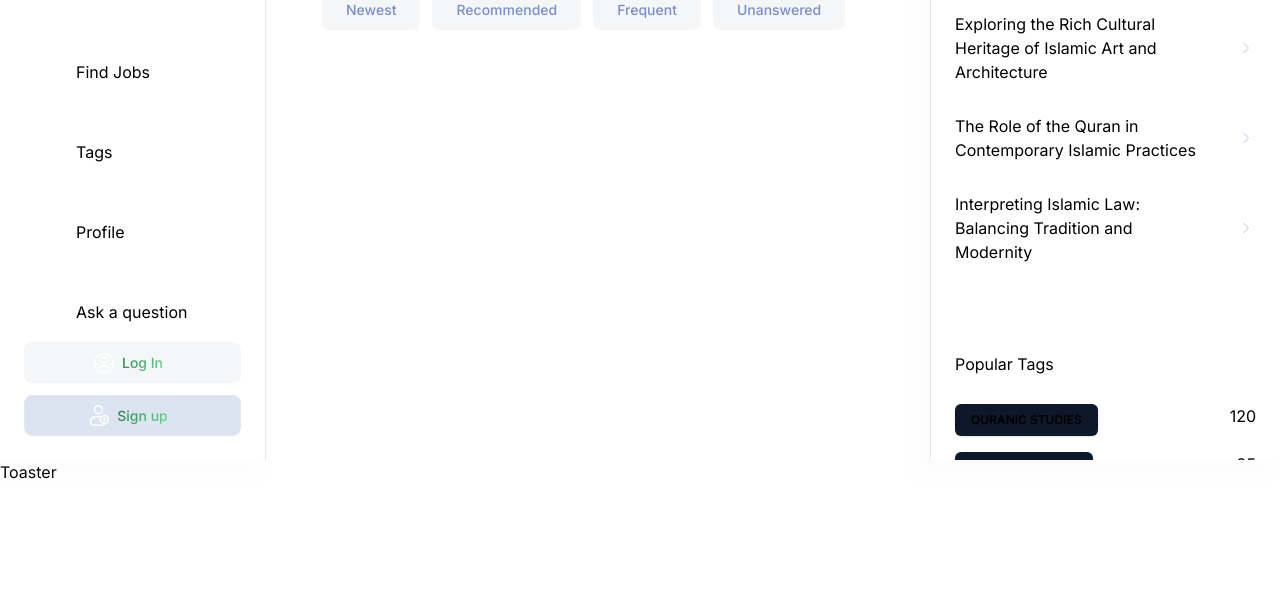
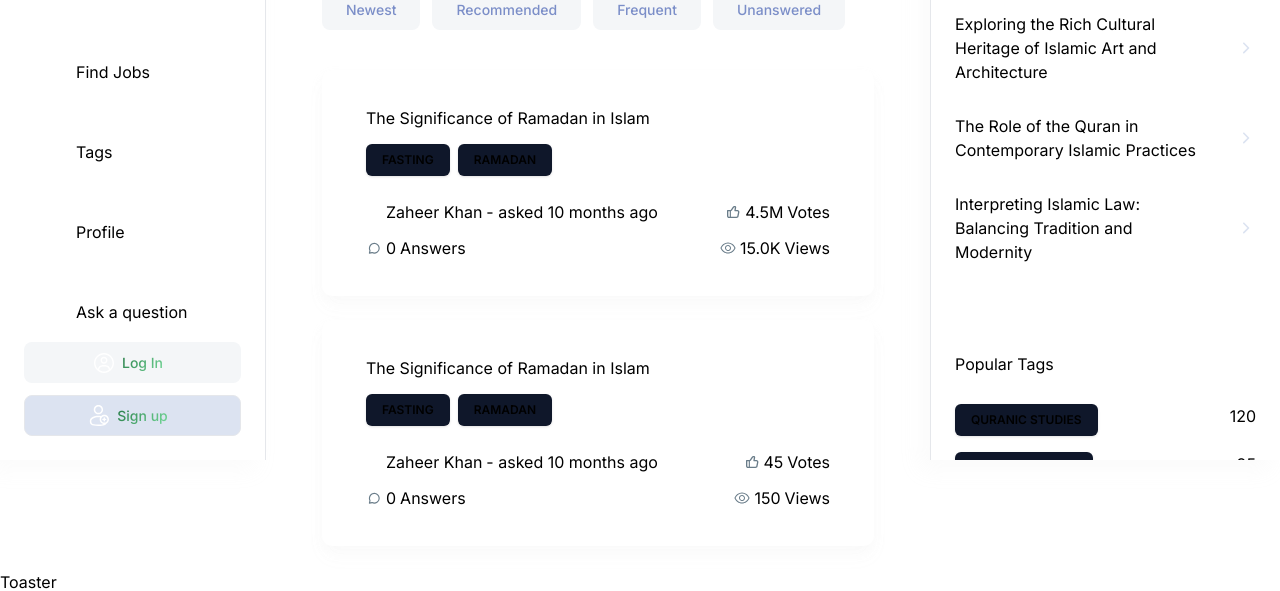
Before and after one commit to Zaheer-zk/islamic-overflow, a Next.js app: page / in a window 1280 px wide. Shown: the part 340-931 px from the top of the page. Before the commit the page ends 824 px from the top, so only its background shows below. Built offline with nearby package versions, Linux system fonts and the light colour scheme; no server answers.

Commit message:
Add Static Home Page Ui

```diff
--- a/app/(root)/(home)/page.tsx
+++ b/app/(root)/(home)/page.tsx
@@ -1,9 +1,48 @@
+import QuestionCard from '@/components/card/QuestionCard';
 import HomeFilters from '@/components/home/HomeFilters';
+import NoResult from '@/components/shared/NoResult';
 import Filters from '@/components/shared/search/Filters';
 import LocalSearchBar from '@/components/shared/search/LocalSearchBar';
 import { Button } from '@/components/ui/button';
 import { HomePageFilters } from '@/constants/filters';
 import Link from 'next/link';
+
+const questions = [
+  {
+    _id: '1',
+    title: 'The Significance of Ramadan in Islam',
+    tags: [
+      { _id: '1', name: 'Fasting' },
+      { _id: '2', name: 'Ramadan' },
+    ],
+    author: {
+      _id: '1',
+      name: 'Zaheer Khan',
+      picture: '/path/to/author-image.jpg',
+    },
+    upvotes: 4500000,
+    views: 15000,
+    answers: [],
+    createdAt: new Date('2023-01-15T10:00:00.000Z'),
+  },
+  {
+    _id: '2',
+    title: 'The Significance of Ramadan in Islam',
+    tags: [
+      { _id: '1', name: 'Fasting' },
+      { _id: '2', name: 'Ramadan' },
+    ],
+    author: {
+      _id: '1',
+      name: 'Zaheer Khan',
+      picture: '/path/to/author-image.jpg',
+    },
+    upvotes: 45,
+    views: 150,
+    answers: [],
+    createdAt: new Date('2023-01-15T10:00:00.000Z'),
+  },
+];
 
 export default function Home() {
   return (
@@ -18,11 +57,12 @@
       </div>
       <div className='mt-11 flex justify-between gap-5 max-sm:flex-col sm:items-center'>
         <LocalSearchBar
-         route='/'
-         iconPosition='left'
-         imgSrc='/assets/icons/search.svg'
-         placeholder='Search for questions...'
-         otherClasses='flex-1'/>
+          route='/'
+          iconPosition='left'
+          imgSrc='/assets/icons/search.svg'
+          placeholder='Search for questions...'
+          otherClasses='flex-1'
+        />
         <Filters
           filters={HomePageFilters}
           otherClasses='min-h-[56px] sm:min-w-[170px]'
@@ -31,6 +71,31 @@
       </div>
 
       <HomeFilters />
+
+      <div className='mt-10 flex w-full flex-col gap-6'>
+        {questions.length > 0 ? (
+          questions.map((question) => (
+            <QuestionCard
+              key={question._id}
+              _id={question._id}
+              title={question.title}
+              tags={question.tags}
+              author={question.author}
+              upvotes={question.upvotes}
+              views={question.views}
+              answers={question.answers}
+              createdAt={question.createdAt}
+            />
+          ))
+        ) : (
+          <NoResult
+            title='There are no question to show'
+            description='Be the first to break the silence! 🚀 Ask a Question and kickstart the discussion. our query could be the next big thing others learn from. Get involved! 💡'
+            link='/ask-question'
+            linkTitle='Ask a Question'
+          />
+        )}
+      </div>
     </>
   );
 }
--- /dev/null
+++ b/components/card/QuestionCard.tsx
@@ -0,0 +1,87 @@
+import React from 'react';
+import Tags from '../shared/navbar/Tags';
+import Link from 'next/link';
+import ShowStacksData from '../shared/ShowStacksData';
+import { formatNumberWithSuffix, getTimestamp } from '@/lib/utils';
+
+interface Props {
+  _id: string;
+  title: string;
+  tags: { _id: string; name: string }[];
+  author: { _id: string; name: string; picture: string };
+  upvotes: number;
+  views: number;
+  answers: Array<object>;
+  createdAt: Date;
+}
+
+const QuestionCard = ({
+  _id,
+  title,
+  tags,
+  author,
+  upvotes,
+  views,
+  answers,
+  createdAt,
+}: Props) => {
+  const askedData = getTimestamp(createdAt);
+
+  return (
+    <div className='card-wrapper rounded-[10px] p-9 sm:px-11'>
+      <div className='flex flex-col-reverse justify-between gap-5 sm:flex-row'>
+        <div>
+          <span className='subtle-regular text-dark400_light700 line-clamp-1 flex sm:hidden'>
+            {askedData}
+          </span>
+          <Link href={`/question/${_id}`}>
+            <h3 className='text-dark200_light900 sm:h3-semibold base-semibold'>
+              {title}
+            </h3>
+          </Link>
+        </div>
+        {/* add a edit button for the author */}
+      </div>
+      <div className='mt-3.5 flex flex-wrap gap-2'>
+        {tags.map((tag) => (
+          <Tags key={tag._id} _id={tag._id} name={tag.name} />
+        ))}
+      </div>
+
+      <div className='flex-between mt-6 w-full flex-wrap gap-3'>
+        <ShowStacksData
+          imgUrl='/assets/icons/avatar.svg'
+          alt='Avatar'
+          href={`/profile/${author._id}`}
+          value={author.name}
+          title={` - asked ${askedData}`}
+          isAuthor={true}
+          textStyles='small-medium text-dark400_light800'
+        />
+        <ShowStacksData
+          imgUrl='/assets/icons/like.svg'
+          alt='Upvotes'
+          value={formatNumberWithSuffix(upvotes)}
+          title='Votes'
+          textStyles='small-medium text-dark400_light800'
+        />
+        <ShowStacksData
+          imgUrl='/assets/icons/message.svg'
+          alt='Answers'
+          value={answers.length}
+          title='Answers'
+          textStyles='small-medium text-dark400_light800'
+        />
+        <ShowStacksData
+          imgUrl='/assets/icons/eye.svg'
+          alt='eye'
+          value={formatNumberWithSuffix(views)}
+          title='Views'
+          textStyles='small-medium text-dark400_light800'
+        />
+      </div>
+    </div>
+  );
+};
+
+export default QuestionCard;
--- /dev/null
+++ b/components/shared/NoResult.tsx
@@ -0,0 +1,43 @@
+import React from 'react';
+import Image from 'next/image';
+import Link from 'next/link';
+import { Button } from '../ui/button';
+
+interface Props {
+  title: string;
+  description: string;
+  link: string;
+  linkTitle: string;
+}
+
+const NoResult = ({ title, description, link, linkTitle }: Props) => {
+  return (
+    <div className='mt-10 flex w-full flex-col items-center justify-center'>
+      <Image
+        src='/assets/images/light-no-result-illustration.png'
+        alt='no question'
+        width={250}
+        height={270}
+        className='block object-contain dark:hidden'
+      />
+      <Image
+        src='/assets/images/dark-no-result-illustration.png'
+        alt='no question'
+        width={250}
+        height={270}
+        className='hidden object-contain dark:flex '
+      />
+      <h2 className='h2-bold text-dark200_light900 mt-8'>{title}</h2>
+      <p className='body-regular text-dark500_light700 my-3.5 max-w-md text-center'>
+        {description}
+      </p>
+      <Link href={link}>
+        <Button className='paragraph-medium text-light900 mt-5 min-h-[46px] rounded-lg bg-primary-500 px-4 py-3 hover:bg-primary-500 dark:bg-primary-500 dark:text-light-900'>
+          {linkTitle}
+        </Button>
+      </Link>
+    </div>
+  );
+};
+
+export default NoResult;
--- /dev/null
+++ b/components/shared/ShowStacksData.tsx
@@ -0,0 +1,57 @@
+import React from 'react';
+import Image from 'next/image';
+import Link from 'next/link';
+
+interface Props {
+  imgUrl: string;
+  alt: string;
+  value: string | number;
+  title: string;
+  href?: string;
+  textStyles?: string;
+  isAuthor?: boolean;
+}
+
+const ShowStacksData = ({
+  imgUrl,
+  alt,
+  value,
+  title,
+  href,
+  textStyles,
+  isAuthor,
+}: Props) => {
+  const dataContent = (
+    <>
+      <Image
+        src={imgUrl}
+        width={16}
+        height={16}
+        alt={alt}
+        className={`object-contain ${href ? 'rounded-full' : ''}`}
+      />
+      <p className={`${textStyles} flex items-center gap-1`}>
+        {value}
+        <span
+          className={`small-regular line-clamp-1 ${
+            isAuthor ? 'max-sm:hidden' : ''
+          }`}
+        >
+          {title}
+        </span>
+      </p>
+    </>
+  );
+
+  if (href) {
+    return (
+      <Link href={href} className='flex-center gap-1'>
+        {dataContent}
+      </Link>
+    );
+  }
+
+  return <div className='flex-center gap-1'>{dataContent}</div>;
+};
+
+export default ShowStacksData;
--- a/components/shared/navbar/Tags.tsx
+++ b/components/shared/navbar/Tags.tsx
@@ -2,7 +2,7 @@
 import React from 'react';
 
 interface Props {
-  _id: number;
+  _id: string;
   name: string;
   totalQuestions?: number;
   showCount?: boolean;
--- a/components/shared/sidebar/RightSideBar.tsx
+++ b/components/shared/sidebar/RightSideBar.tsx
@@ -31,11 +31,11 @@
   ];
 
   const popularTags = [
-    { _id: 1, name: 'Quranic Studies', totalQuestions: 120 },
-    { _id: 2, name: 'Islamic History', totalQuestions: 95 },
-    { _id: 3, name: 'Halal Lifestyle', totalQuestions: 78 },
-    { _id: 4, name: 'Islamic Jurisprudence', totalQuestions: 103 },
-    { _id: 5, name: 'Prophetic Traditions', totalQuestions: 89 },
+    { _id: '1', name: 'Quranic Studies', totalQuestions: 120 },
+    { _id: '2', name: 'Islamic History', totalQuestions: 95 },
+    { _id: '3', name: 'Halal Lifestyle', totalQuestions: 78 },
+    { _id: '4', name: 'Islamic Jurisprudence', totalQuestions: 103 },
+    { _id: '5', name: 'Prophetic Traditions', totalQuestions: 89 },
   ];
   return (
     <section className='custom-scrollbar background-light900_dark200 light-border sticky right-0 top-0 flex h-screen w-[350px] flex-col gap-6 overflow-y-auto border-l p-6 pt-36 shadow-light-300 dark:shadow-none max-xl:hidden'>
--- a/lib/utils.ts
+++ b/lib/utils.ts
@@ -1,6 +1,42 @@
-import { type ClassValue, clsx } from "clsx"
-import { twMerge } from "tailwind-merge"
+import { type ClassValue, clsx } from 'clsx';
+import { twMerge } from 'tailwind-merge';
 
 export function cn(...inputs: ClassValue[]) {
-  return twMerge(clsx(inputs))
+  return twMerge(clsx(inputs));
 }
+
+export const getTimestamp = (createdAt: Date): string => {
+  const now = new Date();
+  const created = new Date(createdAt);
+
+  const diffInMs = now.getTime() - created.getTime();
+  const diffInSec = Math.floor(diffInMs / 1000);
+  const diffInMin = Math.floor(diffInSec / 60);
+  const diffInHours = Math.floor(diffInMin / 60);
+  const diffInDays = Math.floor(diffInHours / 24);
+  const diffInMonths =
+    now.getMonth() -
+    created.getMonth() +
+    12 * (now.getFullYear() - created.getFullYear());
+  const diffInYears = now.getFullYear() - created.getFullYear();
+
+  if (diffInYears > 0) {
+    return diffInYears === 1 ? '1 year ago' : `${diffInYears} years ago`;
+  } else if (diffInMonths > 0) {
+    return diffInMonths === 1 ? '1 month ago' : `${diffInMonths} months ago`;
+  } else if (diffInDays > 0) {
+    return diffInDays === 1 ? '1 day ago' : `${diffInDays} days ago`;
+  } else {
+    return 'today';
+  }
+};
+
+export function formatNumberWithSuffix(bigNumber: number): string {
+  if (bigNumber >= 1000000) {
+    return (bigNumber / 1000000).toFixed(1) + 'M';
+  } else if (bigNumber >= 1000) {
+    return (bigNumber / 1000).toFixed(1) + 'K';
+  } else {
+    return bigNumber.toString();
+  }
+}
```
Also changed, not shown: public/assets/images/dark-no-result-illustration.png (added), public/assets/images/light-no-result-illustration.png (added).
